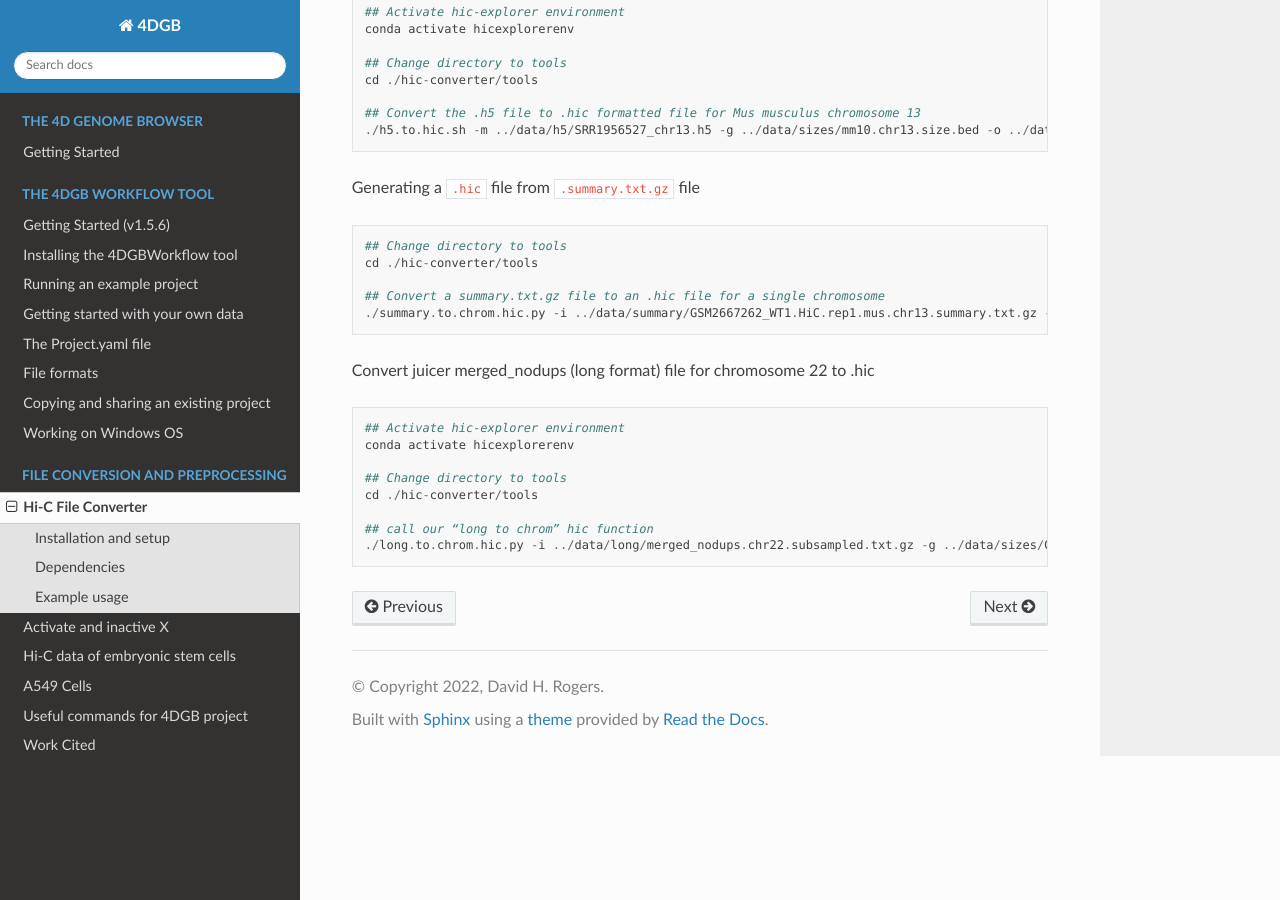
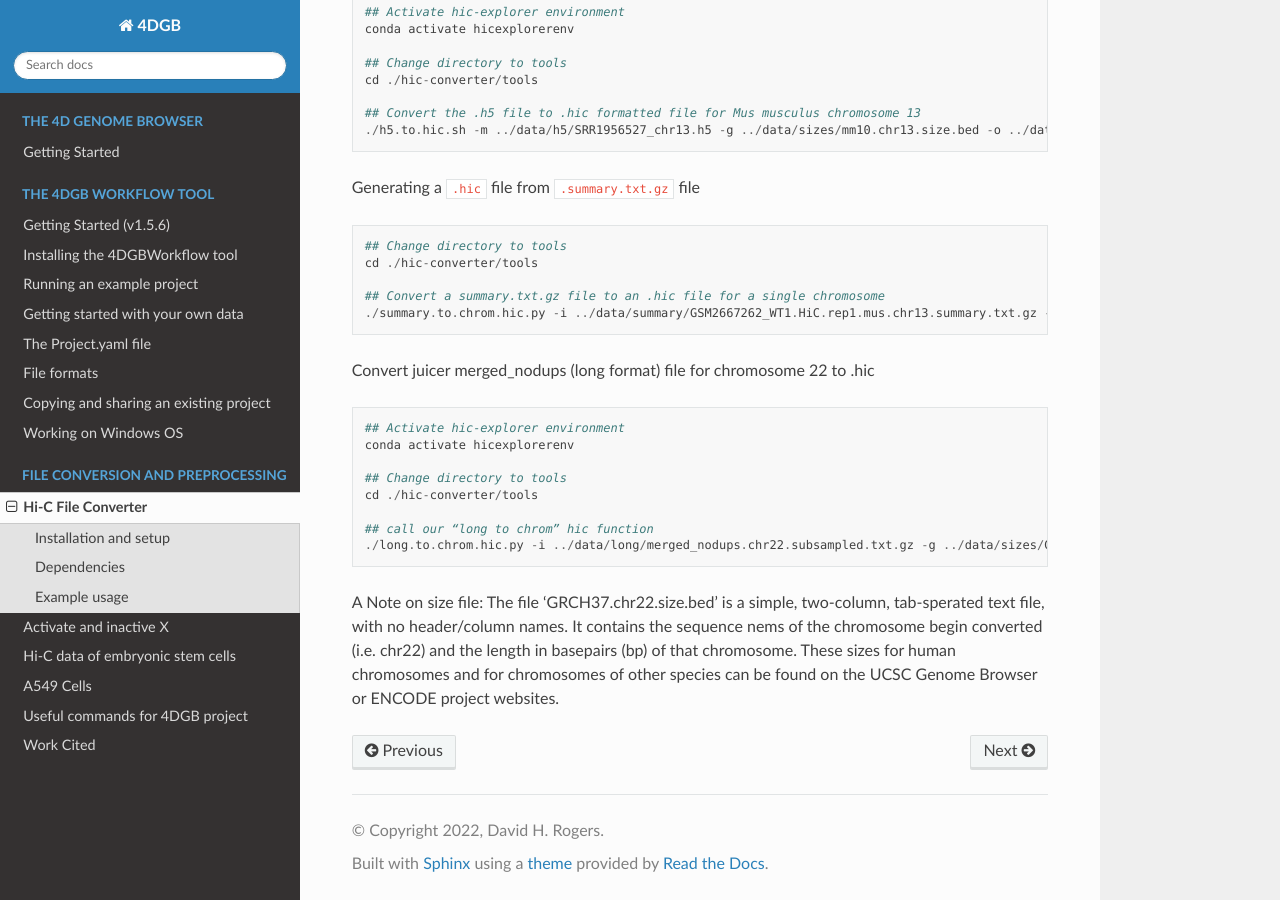
Before and after one commit to 4DGB/4dgb-readthedocs, a Sphinx documentation site: the page built from docs/scripts/hic-converter.rst, in a window 1280 px wide and 900 px high, scrolled down 1447 px. Built offline with Sphinx 7.4.7 and the Read the Docs theme 3.1.0, drawn with Linux system fonts in a browser that asks for light colours.

Commit message:
Updated hic-converter.rst with note on size file.

```diff
--- a/docs/scripts/hic-converter.rst
+++ b/docs/scripts/hic-converter.rst
@@ -96,3 +96,8 @@ Convert juicer merged_nodups (long format) file for chromosome 22 to .hic
 
     ## call our “long to chrom” hic function
     ./long.to.chrom.hic.py -i ../data/long/merged_nodups.chr22.subsampled.txt.gz -g ../data/sizes/GRCh38.chr22.size.bed -c chr22 -O ../data/hic/chr22.10kb.hic -R 10000
+
+A Note on size file:
+The file 'GRCH37.chr22.size.bed' is a simple, two-column, tab-sperated text file, with no header/column names.
+It contains the sequence nems of the chromosome begin converted (i.e. chr22) and the length in basepairs (bp) of that chromosome.
+These sizes for human chromosomes and for chromosomes of other species can be found on the UCSC Genome Browser or ENCODE project websites.
```
